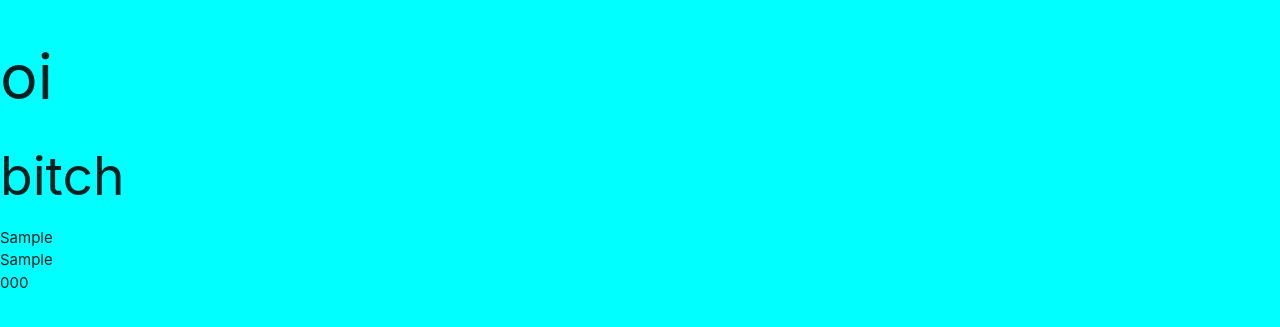
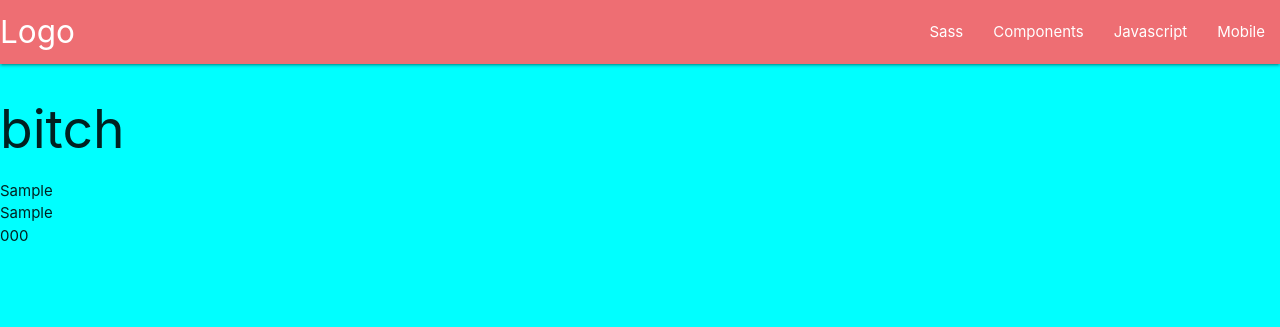
Before and after one commit to Code-Institute-Submissions/JoseMachado-CE-Smarty, a Flask app: page / in a window 1280 px wide. Shown: the top 327 px of the page. Run offline with Flask 2, Linux system fonts and the light colour scheme; a database or web service that is not in the repository returns one stand-in record (values such as "Sample title"); some libraries are stand-ins or nearby versions.

Commit message:
Updated base html adding a navbar to it

```diff
--- a/templates/base.html
+++ b/templates/base.html
@@ -5,7 +5,9 @@
     <meta charset="UTF-8">
     <meta http-equiv="X-UA-Compatible" content="IE=edge">
     <meta name="viewport" content="width=device-width, initial-scale=1.0">
-    <link rel="stylesheet" href="https://cdnjs.cloudflare.com/ajax/libs/font-awesome/5.15.3/css/all.min.css" integrity="sha512-iBBXm8fW90+nuLcSKlbmrPcLa0OT92xO1BIsZ+ywDWZCvqsWgccV3gFoRBv0z+8dLJgyAHIhR35VZc2oM/gI1w==" crossorigin="anonymous" referrerpolicy="no-referrer" />
+    <link rel="stylesheet" href="https://cdnjs.cloudflare.com/ajax/libs/font-awesome/5.15.3/css/all.min.css"
+        integrity="sha512-iBBXm8fW90+nuLcSKlbmrPcLa0OT92xO1BIsZ+ywDWZCvqsWgccV3gFoRBv0z+8dLJgyAHIhR35VZc2oM/gI1w=="
+        crossorigin="anonymous" referrerpolicy="no-referrer" />
     <link rel="stylesheet" href="https://cdnjs.cloudflare.com/ajax/libs/materialize/1.0.0/css/materialize.min.css">
     <link rel="stylesheet" href="{{ url_for('static', filename='css/style.css') }}">
     {% block style %}
@@ -14,7 +16,28 @@
 </head>
 
 <body>
-    <h1>oi</h1>
+    <header>
+        <!-- Main Navbar -->
+        <nav>
+            <div class="nav-wrapper">
+                <a href="#!" class="brand-logo">Logo</a>
+                <a href="#" data-target="mobile-demo" class="sidenav-trigger"><i class="material-icons">menu</i></a>
+                <ul class="right hide-on-med-and-down">
+                    <li><a href="sass.html">Sass</a></li>
+                    <li><a href="badges.html">Components</a></li>
+                    <li><a href="collapsible.html">Javascript</a></li>
+                    <li><a href="mobile.html">Mobile</a></li>
+                </ul>
+            </div>
+        </nav>
+        <!-- Sidenav for phones -->
+        <ul class="sidenav" id="mobile-demo">
+            <li><a href="sass.html">Sass</a></li>
+            <li><a href="badges.html">Components</a></li>
+            <li><a href="collapsible.html">Javascript</a></li>
+            <li><a href="mobile.html">Mobile</a></li>
+        </ul>
+    </header>
     {% block content %}
     {% endblock %}
 
```
